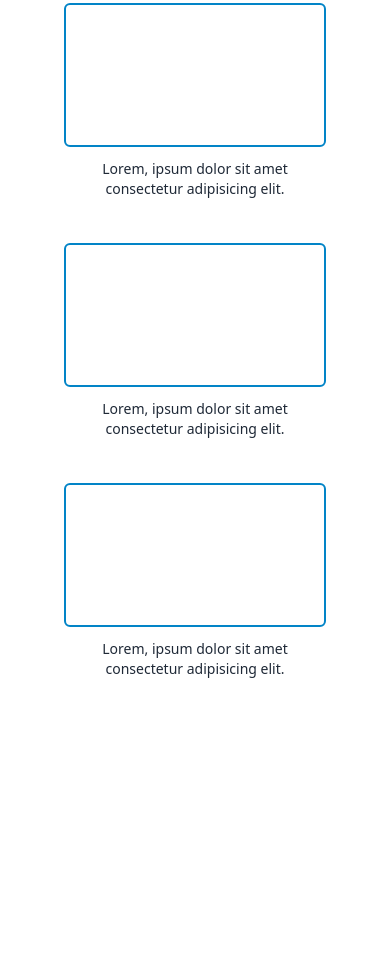
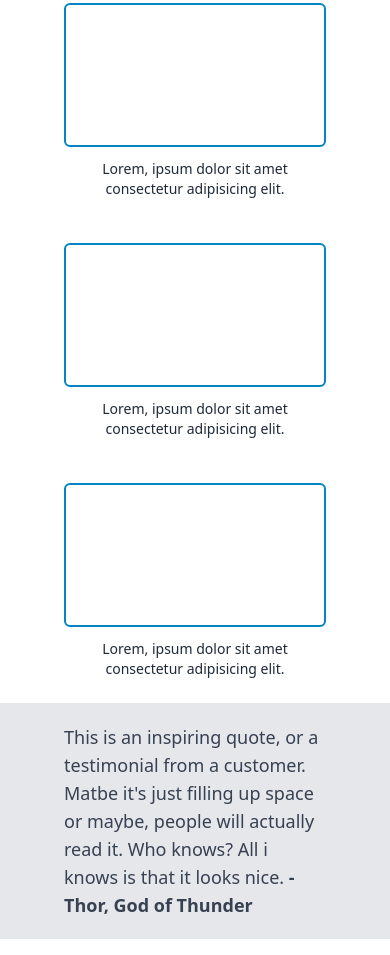
Before and after one commit to SanMajur/landingPage, a website: page public/index.html in a window 390 px wide. Shown: the part 1030-1985 px from the top of the page. Before the commit the page ends 1737 px from the top, so only its background shows below. Drawn offline with Linux system fonts and the light colour scheme.

Commit message:
added responsive quotation section

```diff
--- a/public/index.html
+++ b/public/index.html
@@ -37,7 +37,7 @@
         </section>
     </header>
     <main class="my-4">
-        <div class="container">
+        <section class="container">
             <h3 class="text-center text-xl md:text-2xl font-semibold py-3">Some random information</h3>
             <div class="container flex flex-col md:flex-row gap-8 my-3 flex-wrap lg:flex-nowrap">
                 <div class="md:w-[45%]">
@@ -57,7 +57,17 @@
                     <p class="text-sm text-center py-3 text-gray-800">Lorem, ipsum dolor sit amet consectetur adipisicing elit.</p>
                 </div>
             </div>
-        </div>
+        </section>
+        <section class="bg-gray-200">
+            <div class="container lg:w-2/3">
+                <blockquote class="container py-5 text-lg text-gray-700 md:relative">
+                    This is an inspiring quote, or a testimonial from a
+                    customer. Matbe it's just filling up space or maybe,
+                    people will actually read it. Who knows? All i knows
+                    is that it looks nice. <span class="font-bold md:absolute md:top-24 md:right-0 lg:-right-8">- Thor, God of Thunder</span>
+                </blockquote>
+            </div>
+        </section>
     </main>
 </body>
 </html>
```
Also changed, not shown: public/css/style.css.
